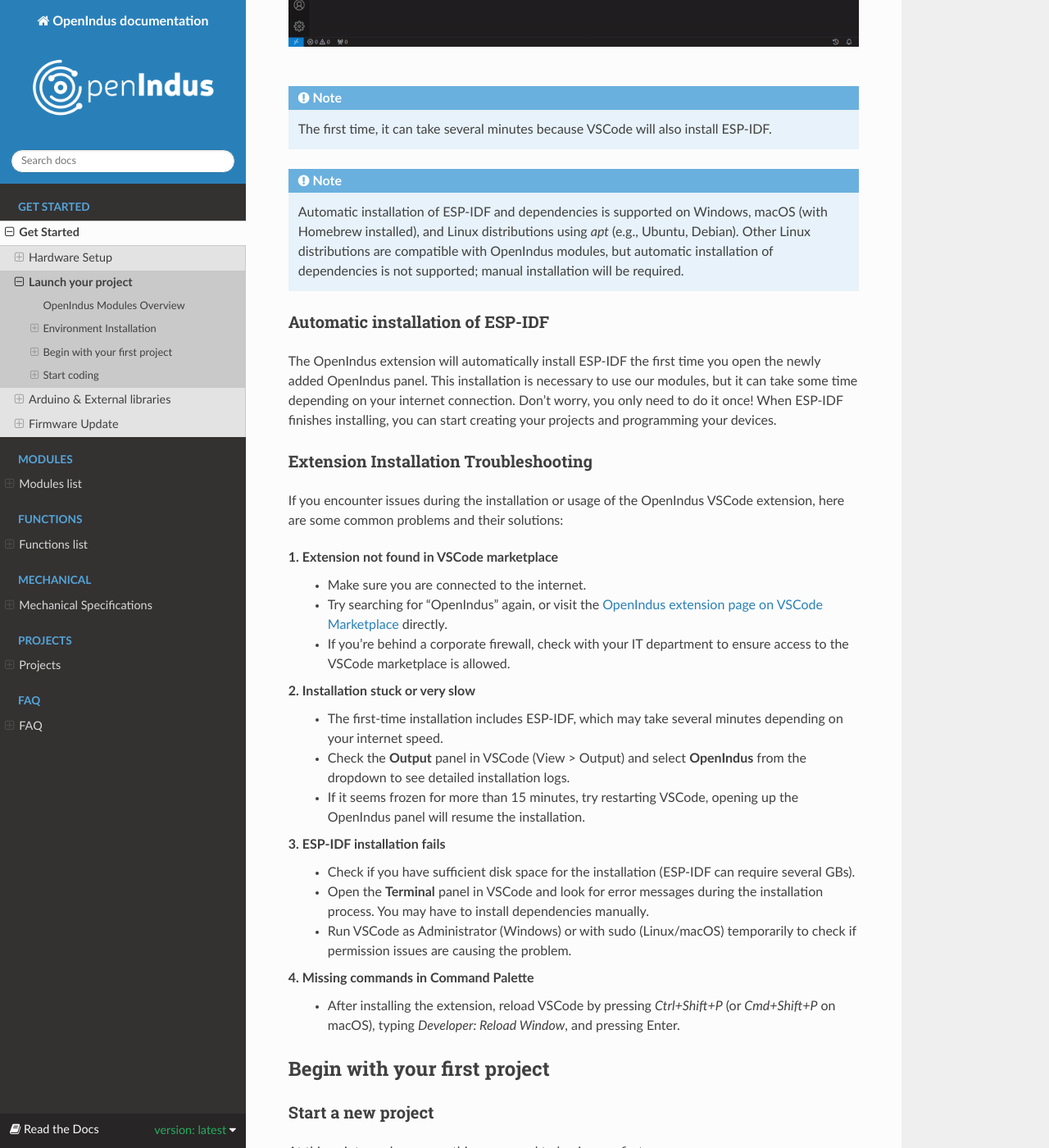
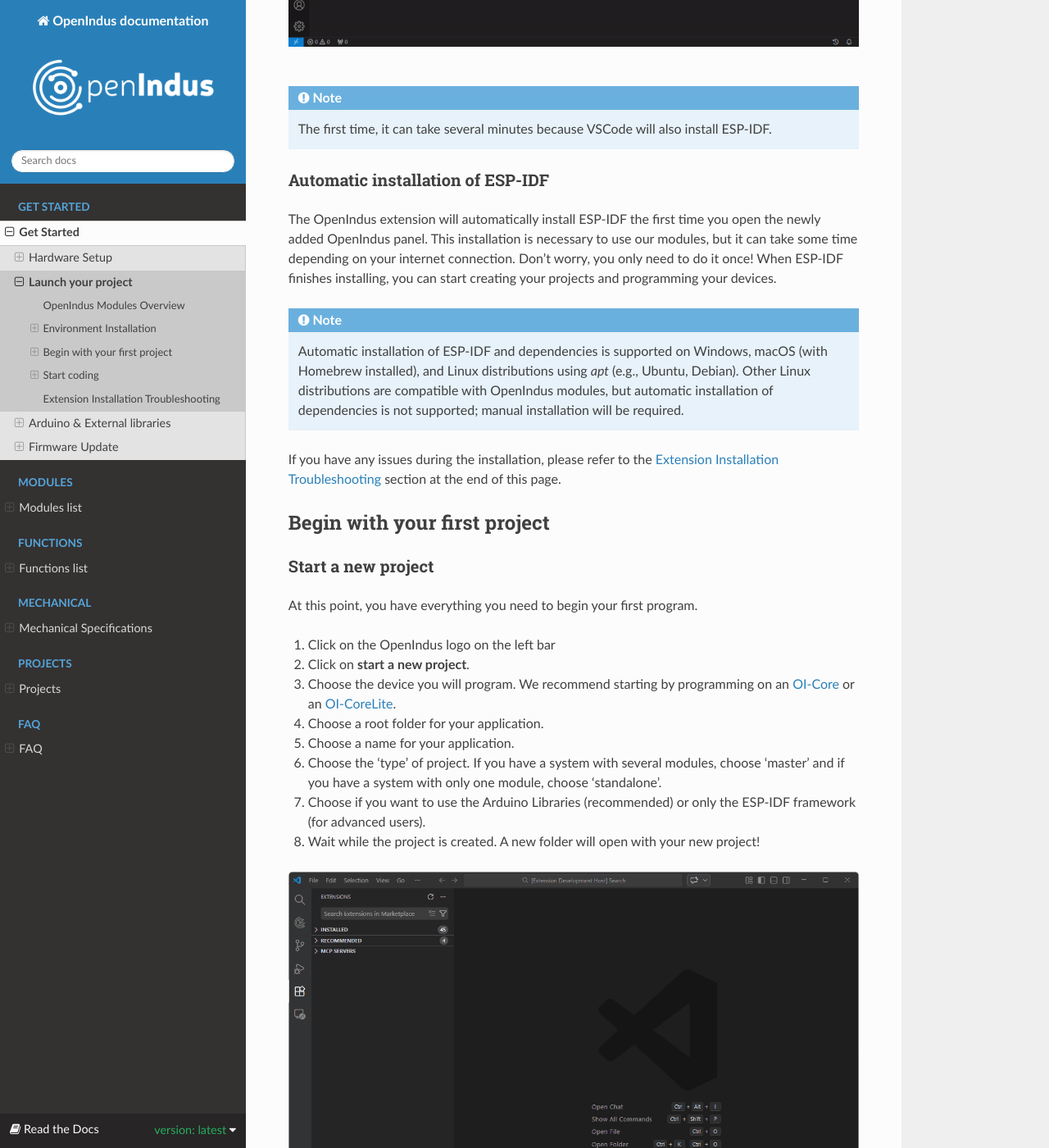
Before and after one commit to openindus/oi-firmware, a Sphinx documentation site: the page built from docs/source/get_started/launch_project.rst, in a window 1280 px wide and 1400 px high, scrolled down 1621 px. Shown: the whole window at 82% size. Built offline with Sphinx 7.4.7 and the Read the Docs theme 3.1.0, drawn with Linux system fonts in a browser that asks for light colours; some of the changed text lies outside the part shown.

Commit message:
update doc

```diff
--- a/docs/source/get_started/launch_project.rst
+++ b/docs/source/get_started/launch_project.rst
@@ -58,9 +58,6 @@
 .. note::
     The first time, it can take several minutes because VSCode will also install ESP-IDF.
 
-.. note::
-    Automatic installation of ESP-IDF and dependencies is supported on Windows, macOS (with Homebrew installed), and Linux distributions using `apt` (e.g., Ubuntu, Debian).
-    Other Linux distributions are compatible with OpenIndus modules, but automatic installation of dependencies is not supported; manual installation will be required.
 
 Automatic installation of ESP-IDF
 *********************************
@@ -69,30 +66,11 @@
 This installation is necessary to use our modules, but it can take some time depending on your internet connection. Don't worry, you only need to do it once!
 When ESP-IDF finishes installing, you can start creating your projects and programming your devices.
 
-.. _troubleshooting_oivscodeextension:
+.. note::
+    Automatic installation of ESP-IDF and dependencies is supported on Windows, macOS (with Homebrew installed), and Linux distributions using `apt` (e.g., Ubuntu, Debian).
+    Other Linux distributions are compatible with OpenIndus modules, but automatic installation of dependencies is not supported; manual installation will be required.
 
-Extension Installation Troubleshooting
-**************************************
-
-If you encounter issues during the installation or usage of the OpenIndus VSCode extension, here are some common problems and their solutions:
-
-**1. Extension not found in VSCode marketplace**
-    - Make sure you are connected to the internet.
-    - Try searching for "OpenIndus" again, or visit the `OpenIndus extension page on VSCode Marketplace <https://marketplace.visualstudio.com/items?itemName=OpenIndus.oi-extension>`_ directly.
-    - If you're behind a corporate firewall, check with your IT department to ensure access to the VSCode marketplace is allowed.
-
-**2. Installation stuck or very slow**
-    - The first-time installation includes ESP-IDF, which may take several minutes depending on your internet speed.
-    - Check the **Output** panel in VSCode (View > Output) and select **OpenIndus** from the dropdown to see detailed installation logs.
-    - If it seems frozen for more than 15 minutes, try restarting VSCode, opening up the OpenIndus panel will resume the installation.
-
-**3. ESP-IDF installation fails**
-    - Check if you have sufficient disk space for the installation (ESP-IDF can require several GBs).
-    - Open the **Terminal** panel in VSCode and look for error messages during the installation process. You may have to install dependencies manually.
-    - Run VSCode as Administrator (Windows) or with sudo (Linux/macOS) temporarily to check if permission issues are causing the problem.
-
-**4. Missing commands in Command Palette**
-    - After installing the extension, reload VSCode by pressing `Ctrl+Shift+P` (or `Cmd+Shift+P` on macOS), typing `Developer: Reload Window`, and pressing Enter.
+If you have any issues during the installation, please refer to the `Extension Installation Troubleshooting`_ section at the end of this page.
 
 
 Begin with your first project
@@ -128,6 +106,14 @@
 To have complete code completion you still need to run a "idf.py reconfigure". This is done by clicking on **Reconfigure project** in the OpenIndus panel.
 
 It is also automatically proposed when you open a project without a build folder.
+
+.. image:: ../_static/gif/configure_project.gif
+    :width: 800
+    :alt: Configure a project
+    :align: center
+
+|
+
 
 .. tip:: By default, the project is initialized with a proper .vscode folder for autocompletion and debugging. You can regenerate it by running "Generate .vscode configuration" in the OpenIndus panel.
 
@@ -327,3 +313,32 @@
 .. note::
     This way of instantiation is not scalable. If you change one module, the serial number will be different and you will have to update your code.
     The advantage is that you can place your module wherever you want on the rail.
+
+.. _troubleshooting_oivscodeextension:
+
+Extension Installation Troubleshooting
+--------------------------------------
+
+If you encounter issues during the installation or usage of the OpenIndus VSCode extension, here are some common problems and their solutions:
+
+**1. Extension not found in VSCode marketplace**
+    - Make sure you are connected to the internet.
+    - Try searching for "OpenIndus" again, or visit the `OpenIndus extension page on VSCode Marketplace <https://marketplace.visualstudio.com/items?itemName=OpenIndus.oi-extension>`_ directly.
+    - If you're behind a corporate firewall, check with your IT department to ensure access to the VSCode marketplace is allowed.
+
+**2. Installation stuck or very slow**
+    - The first-time installation includes ESP-IDF, which may take several minutes depending on your internet speed.
+    - Check the **Output** panel in VSCode (View > Output) and select **OpenIndus** from the dropdown to see detailed installation logs.
+    - If it seems frozen for more than 15 minutes, try restarting VSCode, opening up the OpenIndus panel will resume the installation.
+
+**3. ESP-IDF installation fails**
+    - Check if you have sufficient disk space for the installation (ESP-IDF can require several GBs).
+    - Open the **Terminal** panel in VSCode and look for error messages during the installation process. You may have to install dependencies manually.
+    - Reset the esp idf installation by clicking on **Force complete reinstall** in the OpenIndus panel.
+
+**4. Missing commands in Command Palette**
+    - After installing the extension, reload VSCode by pressing `Ctrl+Shift+P` (or `Cmd+Shift+P` on macOS), typing `Developer: Reload Window`, and pressing Enter.
+
+**5. Issues with building**
+    - Check the **Terminal** panel for build error messages.
+    - If you use custom Arduino libraries, be sure to check the :ref:`Arduino example section <arduino_example-index>`.
```
